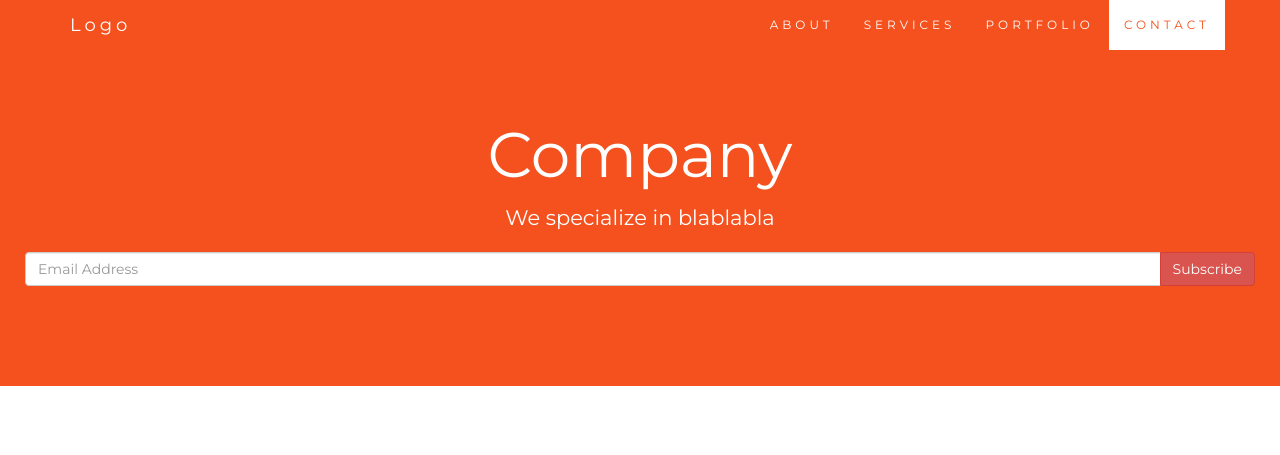
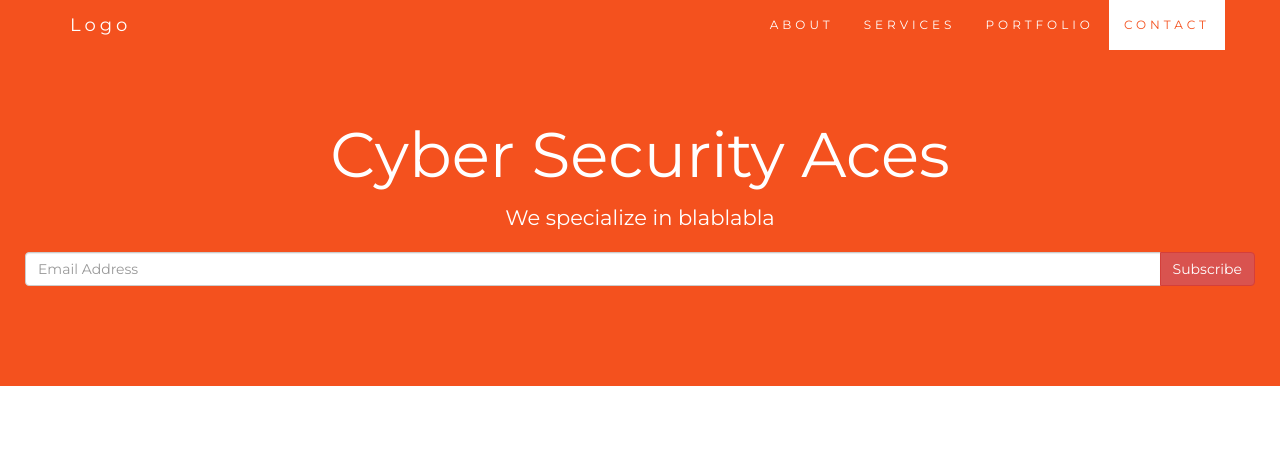
Before and after one commit to NarwaNitin/CyberAces, a plain HTML site: page index.html in a window 1280 px wide. Shown: the top 455 px of the page. Drawn offline with nearby package versions, Linux system fonts and the light colour scheme; some packages are replaced by stand-ins of ours.

Commit message:
small changes

```diff
--- a/index.html
+++ b/index.html
@@ -2,7 +2,6 @@
 <!DOCTYPE html>
 <html lang="en">
 <head>
-  <!-- Theme Made By www.w3schools.com - No Copyright -->
   <title>Bootstrap Theme Company Page</title>
   <meta charset="utf-8">
   <meta name="viewport" content="width=device-width, initial-scale=1">
@@ -216,7 +215,7 @@
 </nav>
 
 <div class="jumbotron text-center">
-  <h1>Company</h1>
+  <h1>Cyber Security Aces</h1>
   <p>We specialize in blablabla</p>
   <form>
     <div class="input-group">
```
